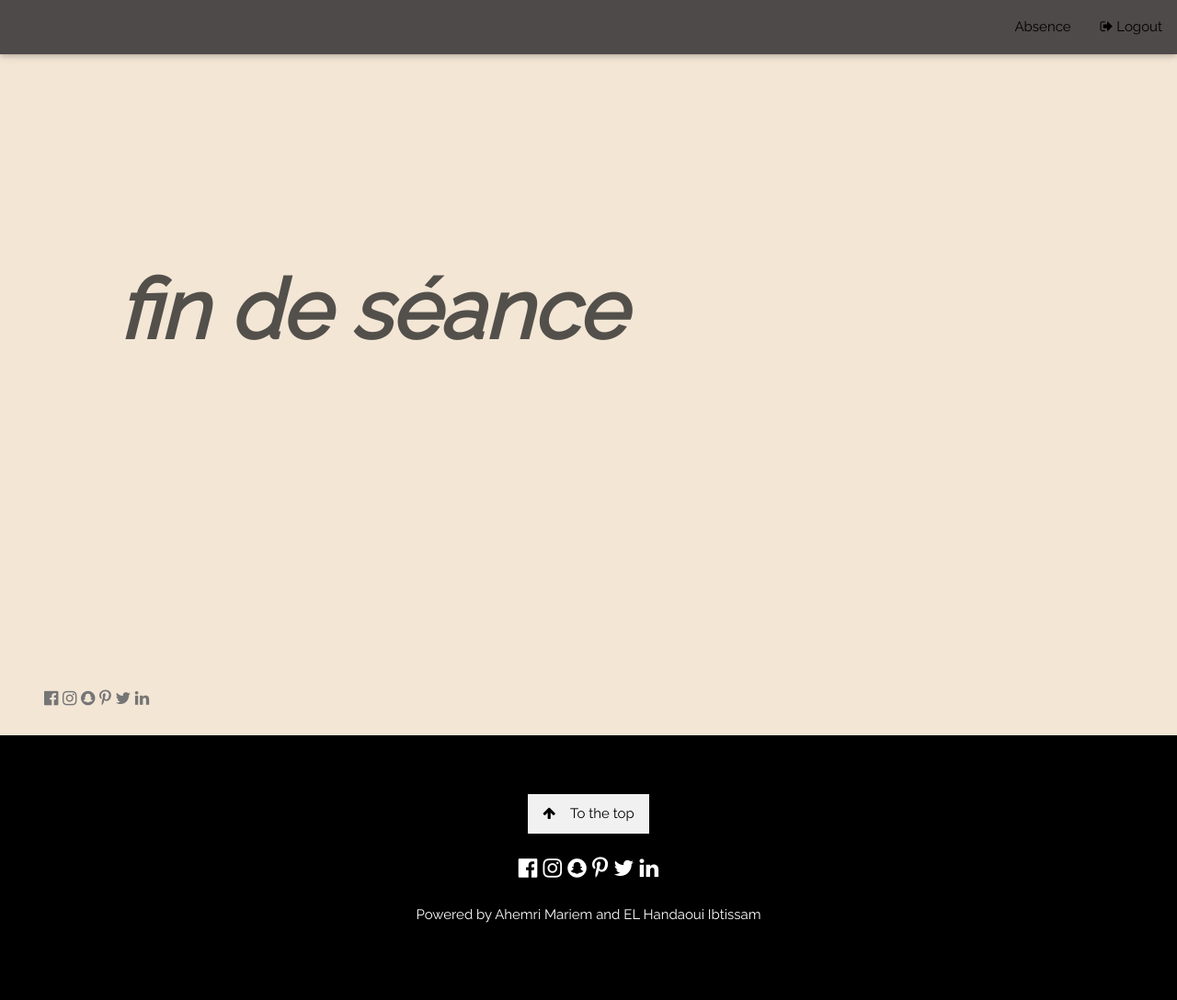
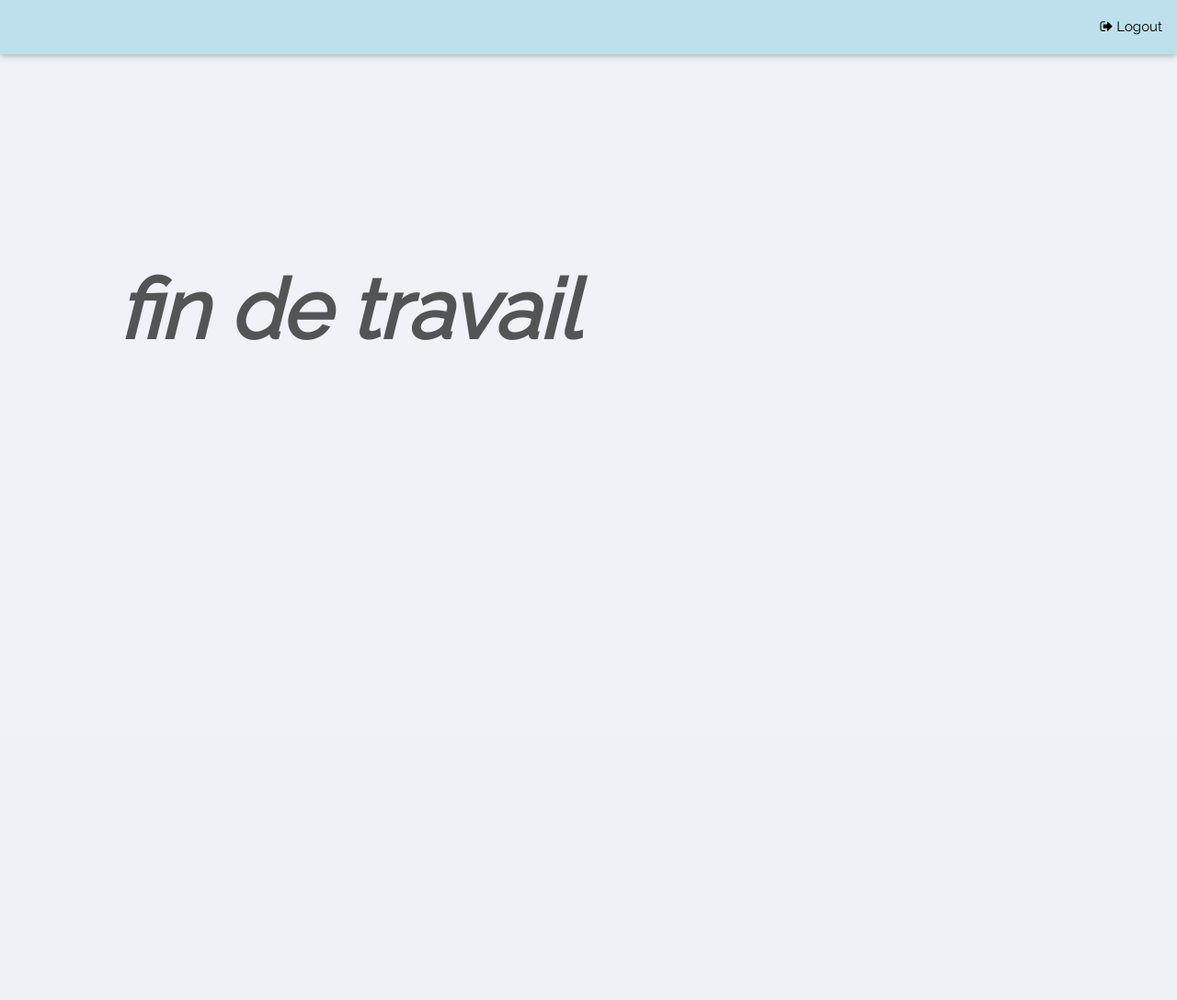
Before and after one commit to Asmaemisbah/attendance-system, a Flask app: template templates/no_seance.html in a window 1280 px wide. Shown: the whole page at 92% size. After the commit the page ends 370 px from the top, so only its background shows below. Run offline with Flask 3, Linux system fonts and the light colour scheme; the template is opened without the code that fills it, so the values that code supplies are empty.

Commit message:
no_seance.html

```diff
--- a/templates/no_seance.html
+++ b/templates/no_seance.html
@@ -18,7 +18,7 @@ body, html {
 .bgimg-1 {
   background-position: center;
   background-size: cover;
-  background-image: url("/static/images/no_seance.jpg");
+  background-color: rgb(235, 244, 251) ;
   min-height: 100%;
 }
 
@@ -31,10 +31,9 @@ body, html {
 
 <!-- Navbar (sit on top) -->
 <div class="w3-top">
-  <div class="w3-bar  w3-card" style="background-color: rgb(78, 74, 74) ;" id="myNavbar">
+  <div class="w3-bar  w3-card" style="background-color: #bee0ec ;" id="myNavbar">
     <!-- Right-sided navbar links -->
     <div class="w3-right w3-hide-small">
-      <a href="/absence" class="w3-bar-item w3-button ">Absence</a>
       <a href="/" class="w3-bar-item w3-button "><i class="fa fa-sign-out"></i> Logout</a>
     </div>
 
@@ -44,32 +43,9 @@ body, html {
 
 <!-- Header with full-height image -->
 <header class="bgimg-1 w3-display-container w3-grayscale-min" id="home">
-  <h1 style=" position: absolute; margin-left:10%; margin-top: 20%; color: rgba(9, 12, 12, 0.685);font-weight: bold; font-style: italic; font-size: 90px;">fin de séance </h1>
-  <div class="w3-display-bottomleft w3-text-grey w3-large" style="padding:24px 48px">
-    <i class="fa fa-facebook-official w3-hover-opacity"></i>
-    <i class="fa fa-instagram w3-hover-opacity"></i>
-    <i class="fa fa-snapchat w3-hover-opacity"></i>
-    <i class="fa fa-pinterest-p w3-hover-opacity"></i>
-    <i class="fa fa-twitter w3-hover-opacity"></i>
-    <i class="fa fa-linkedin w3-hover-opacity"></i>
-  </div>
+  <h1 style=" position: absolute; margin-left:10%; margin-top: 20%; color: rgba(9, 12, 12, 0.685);font-weight: bold; font-style: italic; font-size: 90px;">fin de travail </h1>
 
 </header>
 
-<!-- Footer -->
-<footer class="w3-center w3-black w3-padding-64">
-  <a href="#home" class="w3-button w3-light-grey"><i class="fa fa-arrow-up w3-margin-right"></i>To the top</a>
-  <div class="w3-xlarge w3-section">
-    <i class="fa fa-facebook-official w3-hover-opacity"></i>
-    <i class="fa fa-instagram w3-hover-opacity"></i>
-    <i class="fa fa-snapchat w3-hover-opacity"></i>
-    <i class="fa fa-pinterest-p w3-hover-opacity"></i>
-    <i class="fa fa-twitter w3-hover-opacity"></i>
-    <i class="fa fa-linkedin w3-hover-opacity"></i>
-  </div>
-
-  <p>Powered by Ahemri Mariem and EL Handaoui Ibtissam</p>
-</footer>
-
 </body>
 </html>
```
